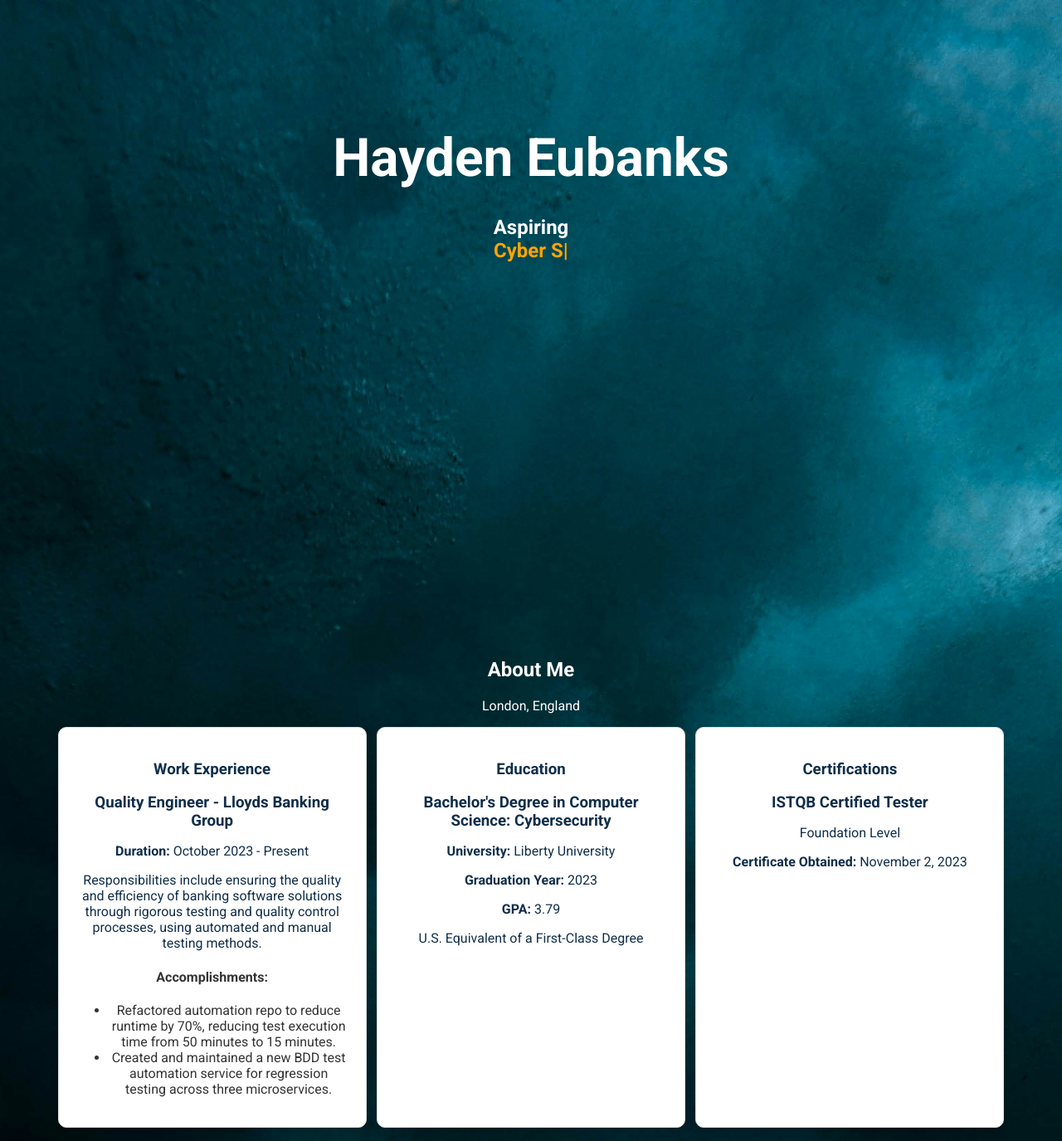
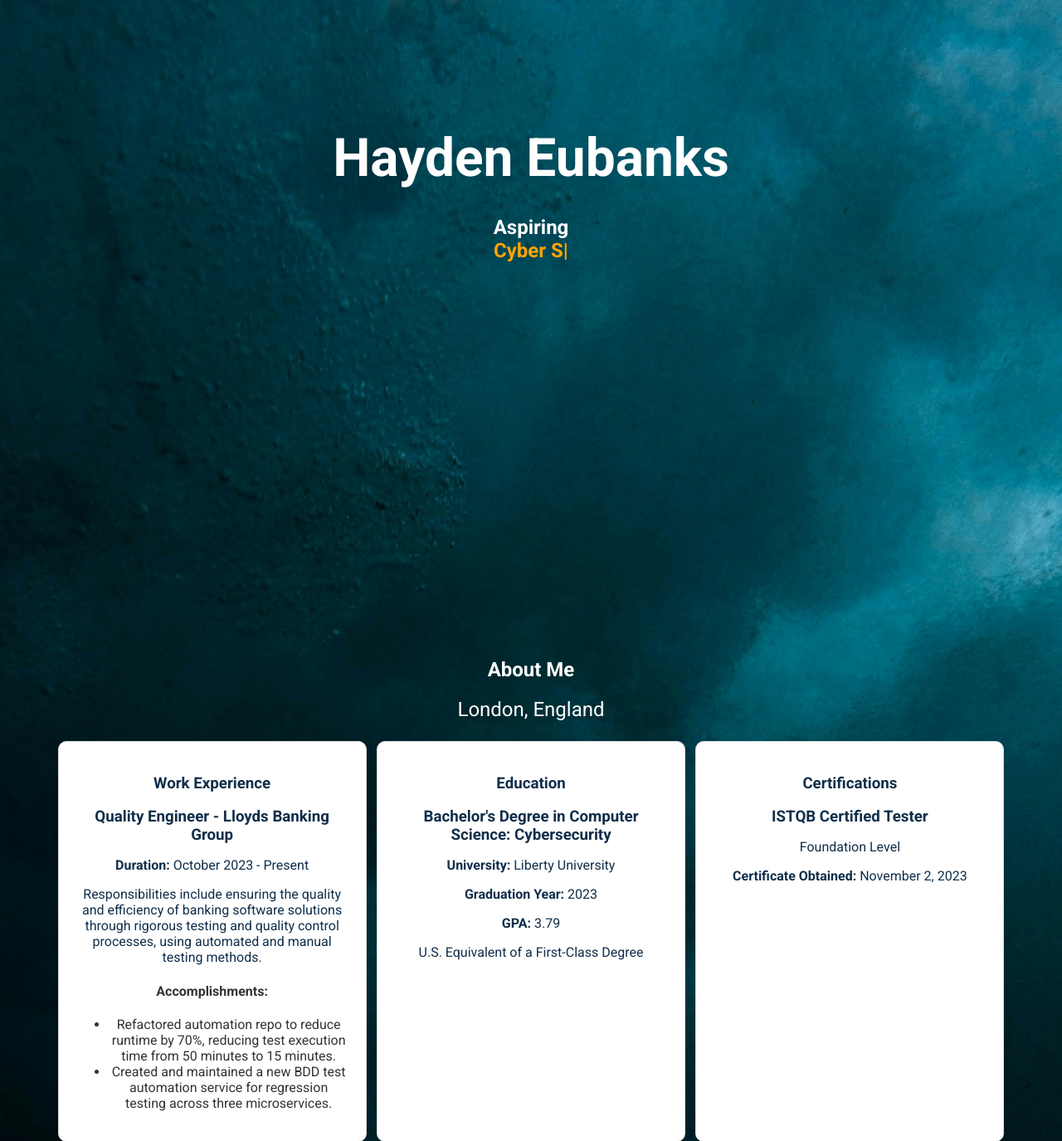
Before and after one commit to haydenubanx/portfolio_website, a PHP site: page /includes/Home.php in a window 1280 px wide. Shown: the top 1375 px of the page at 83% size. Run offline with PHP 8.4, Linux system fonts and the light colour scheme.

Commit message:
Refactored location style

```diff
--- a/HTMLStructure/includes/AboutMe/aboutMe.php
+++ b/HTMLStructure/includes/AboutMe/aboutMe.php
@@ -274,7 +274,7 @@
         </div>
         <div class="text-context">
         <h1 class="heading">About Me</h1>
-            <div class="location"><i class="fa-solid fa-location-dot"></i> London, England</div>
+            <div class="location"><i class="fa-solid fa-location-dot location"></i><p class="location"> London, England</p></div>
         <p>Hello! I'm Hayden, an aspiring software developer passionate about building efficient, user-friendly
             applications. With a background in computer science and professional experience as a quality engineer, I am
             dedicated to crafting clean, scalable code and continuously improving my skills. I'm eager to contribute to
--- a/HTMLStructure/includes/Home.php
+++ b/HTMLStructure/includes/Home.php
@@ -387,7 +387,7 @@
 
 <!--    <a id="portfolio-section"></a>-->
     <h2 id="portfolio-section" class="myProjects">About Me</h2>
-    <div class="location"><i class="fa-solid fa-location-dot"></i> London, England</div>
+    <div class="location"><i class="fa-solid fa-location-dot location"></i><p class="location"> London, England</p></div>
     <div class="portfolio-cards">
         <div class="project-card">
             <h3>Work Experience</h3>
```
